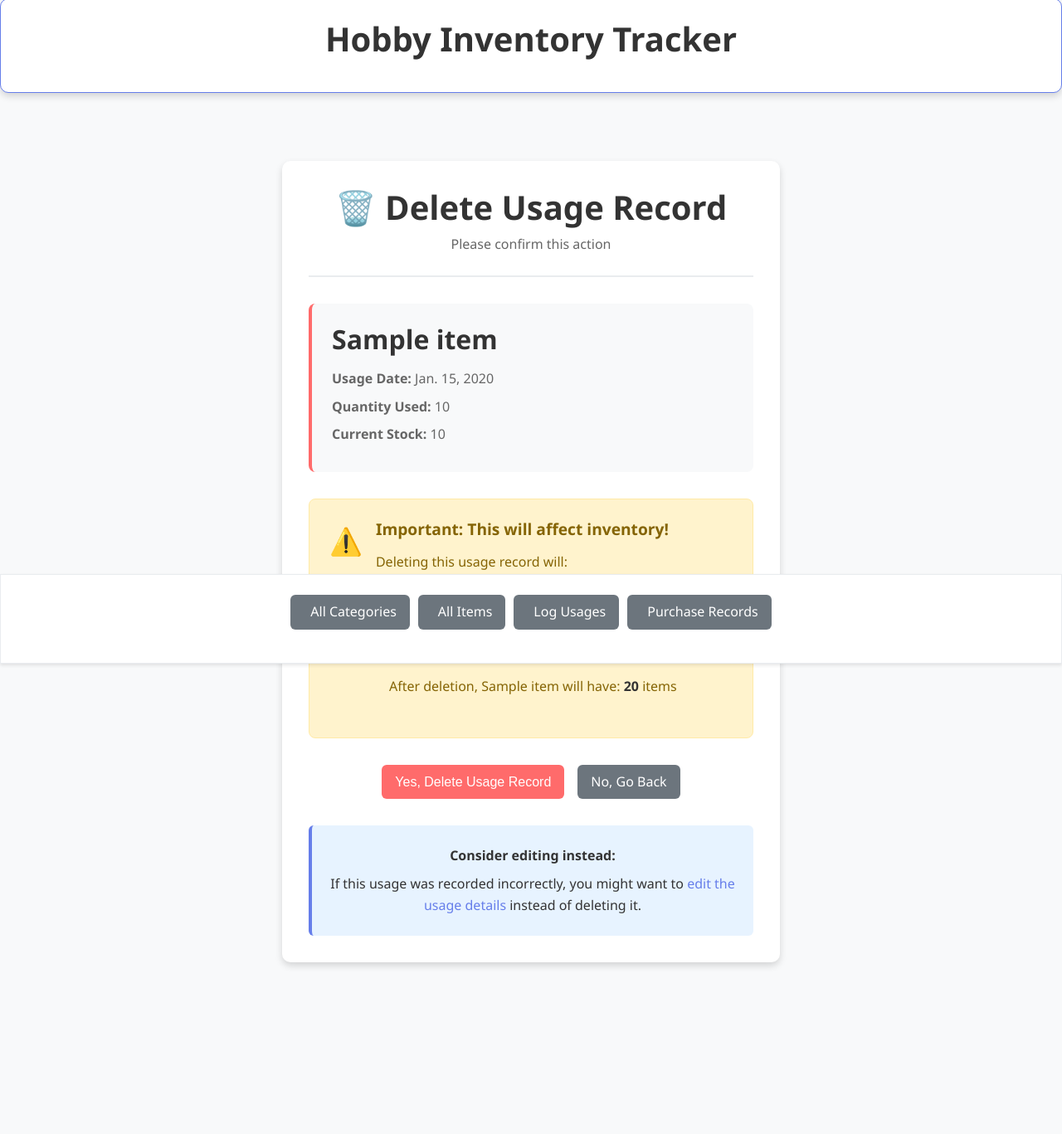
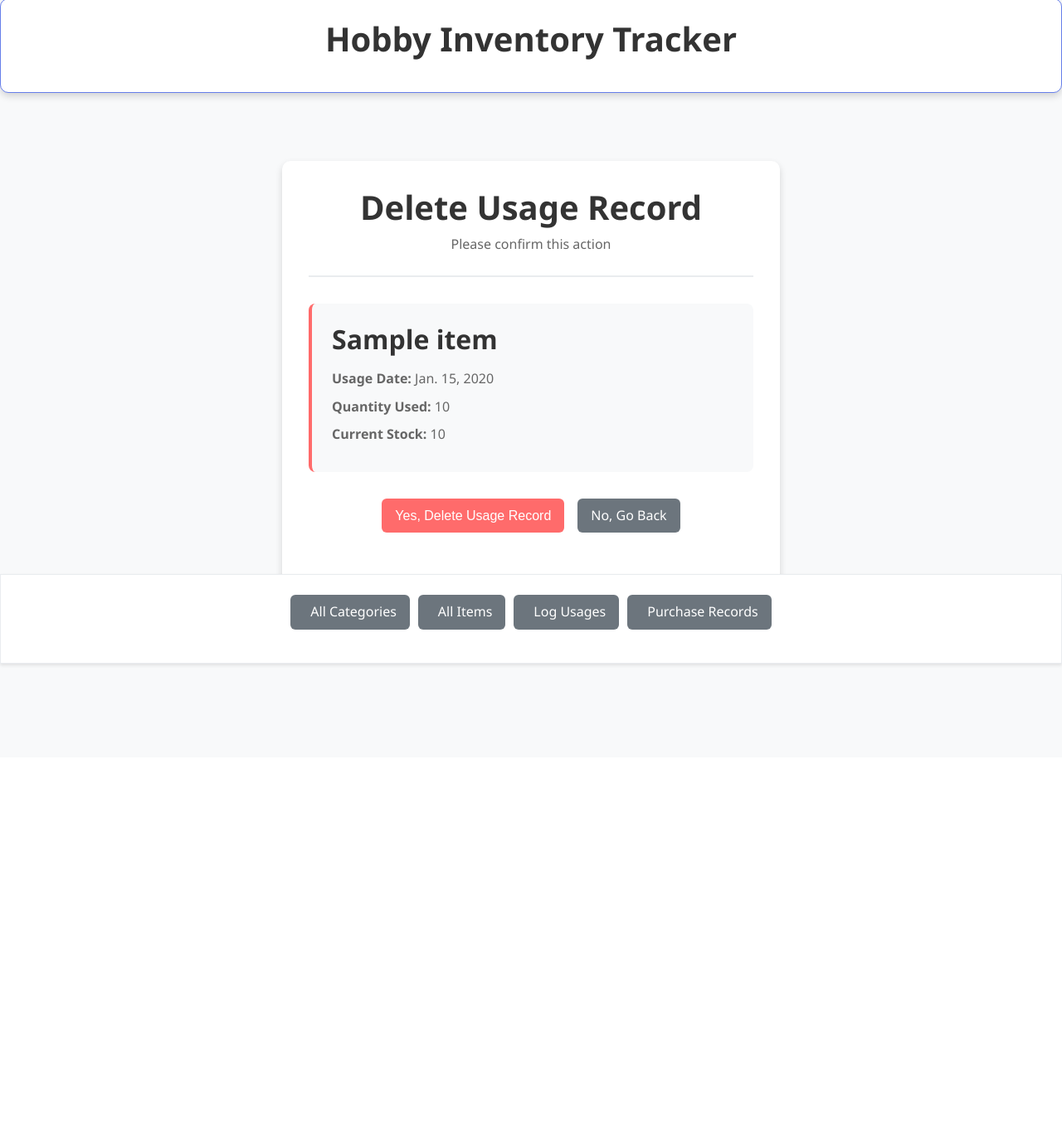
Before and after one commit to xxoiri/cs412, a Django app: page /project/usage/1/delete/ in a window 1280 px wide. Shown: the whole page at 83% size. After the commit the page ends 804 px from the top, so only its background shows below. Run offline with Django 5.2, Linux system fonts and the light colour scheme; tables that the repository leaves empty hold one stand-in row (values such as "Sample post").

Commit message:
Usage UI updates

```diff
--- a/project/templates/project/usagerecord_confirm_delete.html
+++ b/project/templates/project/usagerecord_confirm_delete.html
@@ -7,7 +7,7 @@
 <div class="container">
     <div class="delete-confirmation">
         <div class="confirmation-header">
-            <h1>🗑️ Delete Usage Record</h1>
+            <h1>Delete Usage Record</h1>
             <p>Please confirm this action</p>
         </div>
 
@@ -23,23 +23,6 @@
             </div>
         </div>
 
-        <div class="warning-section">
-            <div class="warning-icon">⚠️</div>
-            <div class="warning-content">
-                <h3>Important: This will affect inventory!</h3>
-                <p>Deleting this usage record will:</p>
-                <ul>
-                    <li>Increase the item's current quantity by {{ object.quantity_used }}</li>
-                    <li>Affect inventory accuracy and low stock alerts</li>
-                    <li>This action cannot be undone</li>
-                </ul>
-                <p class="current-stock">
-                    After deletion, {{ object.item.name }} will have:
-                    <strong>{{ object.item.current_quantity|add:object.quantity_used }}</strong> items
-                </p>
-            </div>
-        </div>
-
         <form method="post" class="confirmation-form">
             {% csrf_token %}
 
@@ -50,11 +33,6 @@
                 <a href="{% url 'usage-list' %}" class="btn secondary">
                     No, Go Back
                 </a>
-            </div>
-
-            <div class="safe-alternatives">
-                <p><strong>Consider editing instead:</strong></p>
-                <p>If this usage was recorded incorrectly, you might want to <a href="{% url 'usage-update' object.pk %}">edit the usage details</a> instead of deleting it.</p>
             </div>
         </form>
     </div>
--- a/project/templates/project/usagerecord_form.html
+++ b/project/templates/project/usagerecord_form.html
@@ -7,7 +7,7 @@
 <div class="container">
     <div class="form-container">
         <div class="form-header">
-            <h1>{% if form.instance.pk %}✏️ Edit Usage{% else %}📝 Log Usage{% endif %}</h1>
+            <h1>{% if form.instance.pk %}✏️ Edit Usage{% else %}Log Usage{% endif %}</h1>
             <p>{% if form.instance.pk %}Update usage details{% else %}Record items you've used{% endif %}</p>
         </div>
 
```
